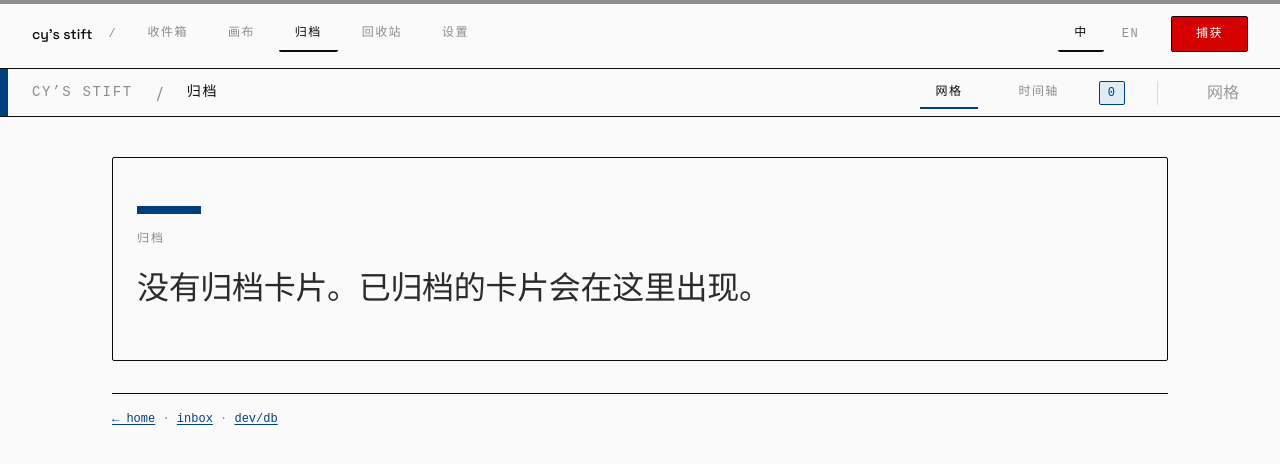
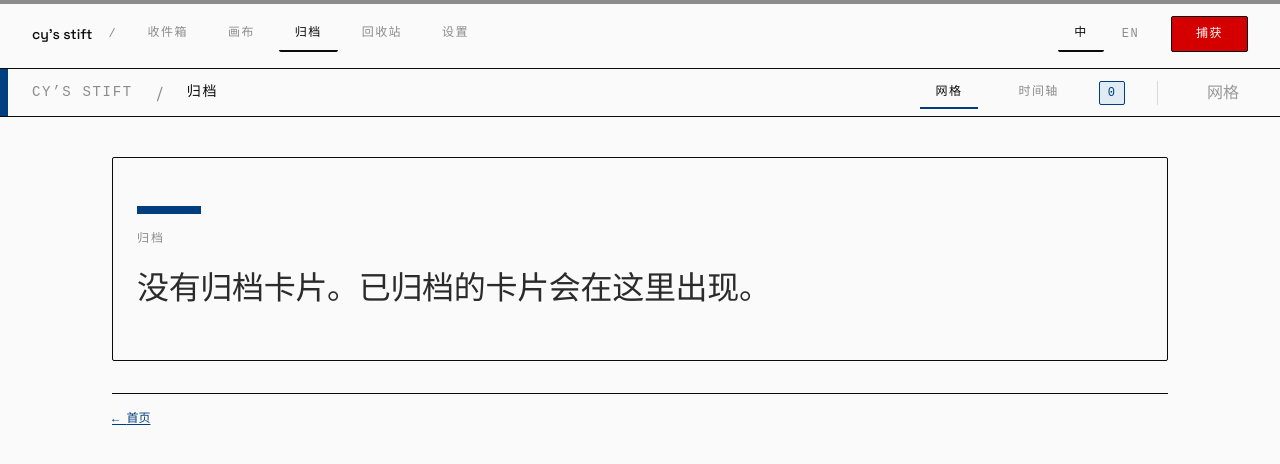
Before and after one commit to wscytz/cys-stift, a Next.js app in the folder apps/web/: page /archive in a window 1280 px wide. Shown: the top 464 px of the page. Built offline with nearby package versions, Linux system fonts and the light colour scheme.

Commit message:
fix(nav): archive/trash/settings footnote convergence (v0.22.4)

```diff
--- a/apps/web/src/app/archive/page.tsx
+++ b/apps/web/src/app/archive/page.tsx
@@ -157,11 +157,7 @@ export default function ArchivePage() {
         )}
 
         <p className="footnote">
-          <Link href="/" className="footnote__link">← home</Link>
-          {' · '}
-          <Link href="/inbox" className="footnote__link">inbox</Link>
-          {' · '}
-          <Link href="/dev/db" className="footnote__link">dev/db</Link>
+          <Link href="/" className="footnote__link">← {t('common.home')}</Link>
         </p>
       </div>
 
--- a/apps/web/src/app/settings/page.tsx
+++ b/apps/web/src/app/settings/page.tsx
@@ -200,7 +200,7 @@ export default function SettingsPage() {
         </section>
 
         <p className="footnote">
-          <Link href="/" className="footnote__link">← home</Link>
+          <Link href="/" className="footnote__link">← {t('common.home')}</Link>
           {' · '}
           <Link href="/inbox" className="footnote__link">inbox</Link>
         </p>
--- a/apps/web/src/app/trash/page.tsx
+++ b/apps/web/src/app/trash/page.tsx
@@ -68,11 +68,7 @@ export default function TrashPage() {
         )}
 
         <p className="footnote">
-          <Link href="/" className="footnote__link">← home</Link>
-          {' · '}
-          <Link href="/inbox" className="footnote__link">inbox</Link>
-          {' · '}
-          <Link href="/archive" className="footnote__link">archive</Link>
+          <Link href="/" className="footnote__link">← {t('common.home')}</Link>
         </p>
       </div>
 
```
